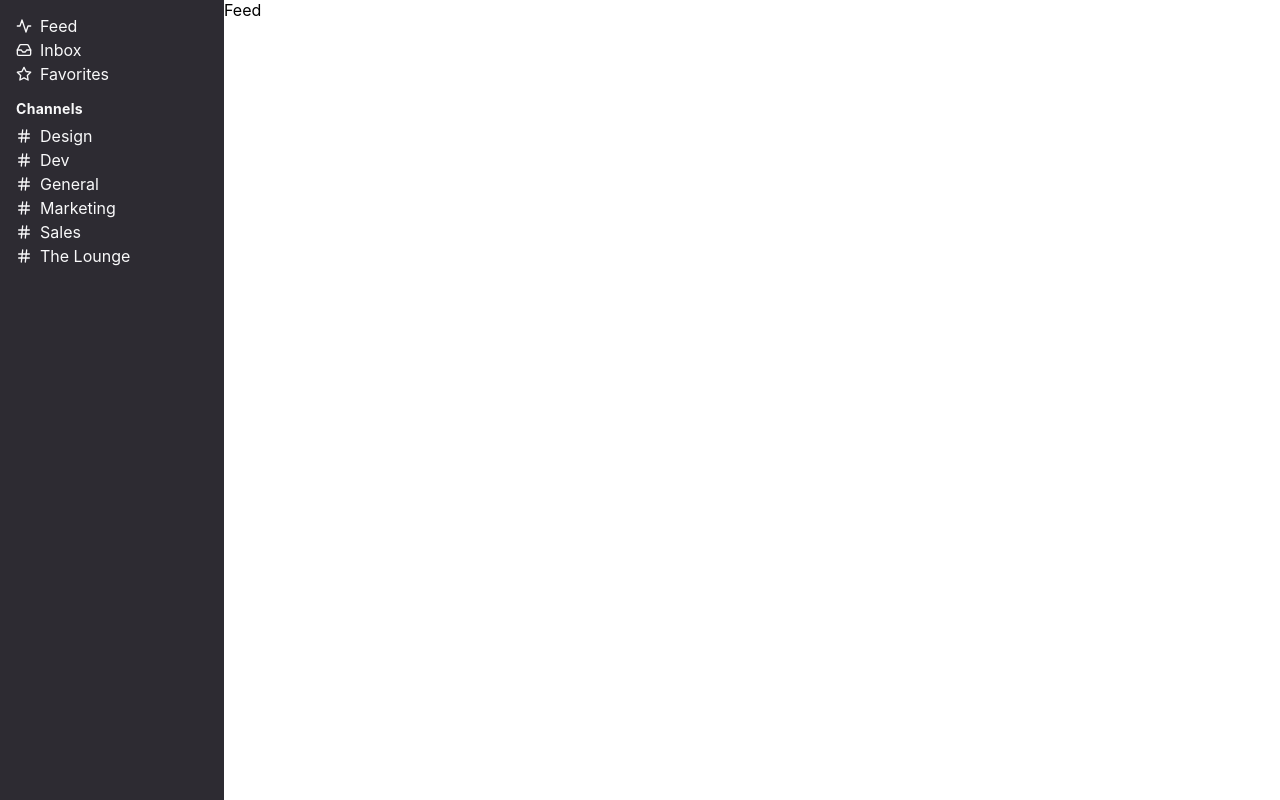
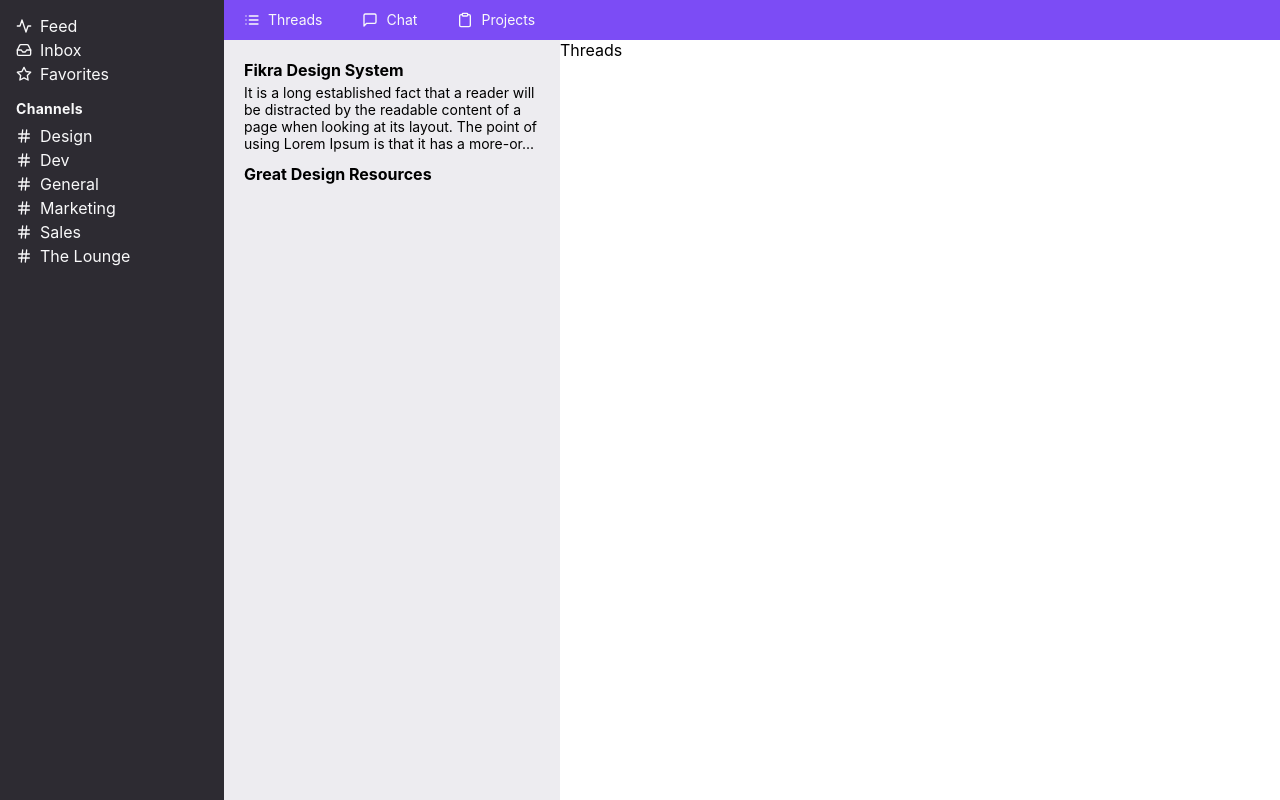
Before and after one commit to pjaws/fikra, a React (Create React App) app: page /ch/1/threads in a window 1280 px wide. Built offline with nearby package versions, Linux system fonts and the light colour scheme.

Commit message:
convert to react router, surprise! everything works now

```diff
--- a/package.json
+++ b/package.json
@@ -3,12 +3,12 @@
   "version": "0.1.0",
   "private": true,
   "dependencies": {
-    "@reach/router": "^1.2.1",
     "prop-types": "^15.7.2",
     "react": "^16.11.0",
     "react-dom": "^16.11.0",
     "react-feather": "^2.0.3",
     "react-markdown": "^4.2.2",
+    "react-router-dom": "^5.1.2",
     "react-scripts": "3.2.0",
     "rebass": "^4.0.6",
     "styled-components": "^4.4.0",
--- a/src/api/ThreadApi.js
+++ b/src/api/ThreadApi.js
@@ -22,4 +22,9 @@
   getByChannelId(id) {
     return this.find().filter((c) => c.channelId === id);
   },
+  get(id) {
+    const [thread] = this.find().filter((c) => c.id === id);
+
+    return thread;
+  },
 };
--- a/src/components/ChannelList.js
+++ b/src/components/ChannelList.js
@@ -2,7 +2,7 @@
 import PropTypes from 'prop-types';
 import styled from 'styled-components';
 import { Box, Heading } from 'rebass/styled-components';
-import { Link } from '@reach/router';
+import { NavLink } from 'react-router-dom';
 import { Hash } from 'react-feather';
 
 import theme from '../utils/theme';
@@ -53,12 +53,12 @@
       <List>
         {channels.map((channel) => (
           <ListItem key={channel.id}>
-            <Link to={`/ch/${channel.id}`}>
+            <NavLink to={`/ch/${channel.id}`}>
               <ListItemIcon mr={2}>
                 <Hash size={theme.fontSizes[2]} />
               </ListItemIcon>
               {channel.title}
-            </Link>
+            </NavLink>
           </ListItem>
         ))}
       </List>
--- a/src/components/SideNavbar.js
+++ b/src/components/SideNavbar.js
@@ -53,7 +53,6 @@
       updatedAt: PropTypes.string,
     }),
   ).isRequired,
-  setChannel: PropTypes.func.isRequired,
 };
 
 export default SideNavbar;
--- a/src/components/SideNavbarItem.js
+++ b/src/components/SideNavbarItem.js
@@ -1,7 +1,7 @@
 import React from 'react';
 import PropTypes from 'prop-types';
 import styled from 'styled-components';
-import { Link } from '@reach/router';
+import { Link } from 'react-router-dom';
 
 import theme from '../utils/theme';
 
@@ -44,7 +44,7 @@
 };
 
 SideNavbarItem.propTypes = {
-  Icon: PropTypes.element.isRequired,
+  Icon: PropTypes.func.isRequired,
   title: PropTypes.string.isRequired,
   url: PropTypes.string.isRequired,
 };
--- a/src/components/Thread.js
+++ b/src/components/Thread.js
@@ -1,42 +1,59 @@
-import React from 'react';
-import PropTypes from 'prop-types';
+import React, { useState, useEffect } from 'react';
 import styled from 'styled-components';
+import { useParams } from 'react-router-dom';
 import ReactMarkdown from 'react-markdown/with-html';
-import { Heading, Flex, Box } from 'rebass/styled-components';
+import { Heading } from 'rebass/styled-components';
+
+import ThreadApi from '../api/ThreadApi';
 
 const StyledThread = styled.article`
   grid-area: thread-main;
 `;
 
-function Thread({ thread }) {
+const Section = styled.section`
+  display: flex;
+  flex-flow: column nowrap;
+  justify-content: flex-start;
+  padding: ${(props) => props.theme.space[4]}px;
+`;
+
+const Main = styled.main`
+  margin-top: ${(props) => props.theme.space[2]}px;
+`;
+
+function Thread() {
+  const { threadId } = useParams();
+  const [thread, setThread] = useState([]);
+  const [error, setError] = useState('');
+
+  useEffect(() => {
+    const fetchThread = async () => {
+      try {
+        const nextThread = await ThreadApi.get(threadId);
+        setThread(nextThread);
+      } catch (e) {
+        setError(e);
+      }
+    };
+
+    fetchThread();
+  }, [threadId]);
+
   return (
     <StyledThread>
-      <Flex
-        as="section"
-        flexDirection="column"
-        flexWrap="nowrap"
-        justifyContent="flex-start"
-        p={4}
-      >
-        <header>
-          <Heading as="h1">{thread.title}</Heading>
-        </header>
-        <Box as="main" mt={2}>
-          <ReactMarkdown source={thread.body} escapeHtml={false} />
-        </Box>
-      </Flex>
+      {error && <div>{error}</div>}
+      {thread && (
+        <Section>
+          <header>
+            <Heading as="h1">{thread.title}</Heading>
+          </header>
+          <Main>
+            <ReactMarkdown source={thread.body} escapeHtml={false} />
+          </Main>
+        </Section>
+      )}
     </StyledThread>
   );
 }
 
-Thread.propTypes = {
-  thread: PropTypes.shape({
-    id: PropTypes.string,
-    title: PropTypes.string,
-    body: PropTypes.string,
-    createdAt: PropTypes.string,
-    updatedAt: PropTypes.string,
-  }).isRequired,
-};
-
 export default Thread;
--- a/src/components/ThreadList.js
+++ b/src/components/ThreadList.js
@@ -2,7 +2,7 @@
 import PropTypes from 'prop-types';
 import styled from 'styled-components';
 import { Box, Heading, Text } from 'rebass/styled-components';
-import { Link } from '@reach/router';
+import { Link } from 'react-router-dom';
 
 import theme from '../utils/theme';
 import Truncate from './Truncate';
@@ -35,14 +35,14 @@
   }
 `;
 
-function ThreadList({ threads }) {
+function ThreadList({ threads, channelId }) {
   return (
     <Container bg={theme.colors.grays[0]} p={3}>
       {threads && (
         <List>
           {threads.map((thread) => (
             <ListItem key={thread.id}>
-              <Link to={`/${thread.id}`}>
+              <Link to={`/ch/${channelId}/threads/${thread.id}`}>
                 <section>
                   <header>
                     <Heading as="h1" fontSize={2}>
@@ -74,6 +74,7 @@
       updatedAt: PropTypes.string,
     }),
   ).isRequired,
+  channelId: PropTypes.string.isRequired,
 };
 
 export default ThreadList;
--- a/src/components/TopNavbar.js
+++ b/src/components/TopNavbar.js
@@ -1,5 +1,6 @@
 import React from 'react';
 import styled from 'styled-components';
+import { useRouteMatch } from 'react-router-dom';
 import { List, MessageSquare, Clipboard } from 'react-feather';
 
 import theme from '../utils/theme';
@@ -16,11 +17,21 @@
 `;
 
 const TopNavbar = () => {
+  const match = useRouteMatch();
+
   return (
     <StyledTopNavbar>
-      <TopNavbarItem Icon={List} title="Threads" url="threads" />
-      <TopNavbarItem Icon={MessageSquare} title="Chat" url="chat" />
-      <TopNavbarItem Icon={Clipboard} title="Projects" url="projects" />
+      <TopNavbarItem Icon={List} title="Threads" url={`${match.url}/threads`} />
+      <TopNavbarItem
+        Icon={MessageSquare}
+        title="Chat"
+        url={`${match.url}/chat`}
+      />
+      <TopNavbarItem
+        Icon={Clipboard}
+        title="Projects"
+        url={`${match.url}/projects`}
+      />
     </StyledTopNavbar>
   );
 };
--- a/src/components/TopNavbarItem.js
+++ b/src/components/TopNavbarItem.js
@@ -1,19 +1,17 @@
 import React from 'react';
 import PropTypes from 'prop-types';
 import styled from 'styled-components';
-import { Link } from '@reach/router';
+import { NavLink } from 'react-router-dom';
 
 import theme from '../utils/theme';
 
-const NavbarItem = styled(Link)`
+const NavbarItem = styled(NavLink)`
   display: flex;
   align-items: center;
   margin-left: ${theme.space[4]}px;
   padding: 0 ${theme.space[1]}px;
   color: ${theme.colors.offwhite};
   text-decoration: none;
-  border-bottom: ${(props) =>
-    props.active ? `2px solid ${theme.colors.offwhite}` : 'none'};
 
   &:first-child {
     margin-left: ${theme.space[3]}px;
@@ -47,7 +45,7 @@
 };
 
 TopNavbarItem.propTypes = {
-  Icon: PropTypes.element.isRequired,
+  Icon: PropTypes.func.isRequired,
   title: PropTypes.string.isRequired,
   url: PropTypes.string.isRequired,
 };
--- a/src/layouts/AppLayout.js
+++ b/src/layouts/AppLayout.js
@@ -2,7 +2,7 @@
 import PropTypes from 'prop-types';
 import styled from 'styled-components';
 import { Box } from 'rebass/styled-components';
-import { Router } from '@reach/router';
+import { BrowserRouter as Router, Switch, Route } from 'react-router-dom';
 
 import SideNavbar from '../components/SideNavbar';
 import Feed from '../components/Feed';
@@ -20,13 +20,19 @@
 
 const AppLayout = ({ channels, ...rest }) => {
   return (
-    <StyledAppLayout data-testid="AppLayout" {...rest}>
-      <SideNavbar channels={channels} />
-      <Router>
-        <Feed default path="/feed" />
-        <ChannelLayout path="/ch/:channelId" />
-      </Router>
-    </StyledAppLayout>
+    <Router>
+      <StyledAppLayout data-testid="AppLayout" {...rest}>
+        <SideNavbar channels={channels} />
+        <Switch>
+          <Route exact path="/">
+            <Feed />
+          </Route>
+          <Route path="/ch/:channelId">
+            <ChannelLayout />
+          </Route>
+        </Switch>
+      </StyledAppLayout>
+    </Router>
   );
 };
 
--- a/src/layouts/ChannelLayout.js
+++ b/src/layouts/ChannelLayout.js
@@ -1,6 +1,11 @@
 import React from 'react';
-import PropTypes from 'prop-types';
-import { Router } from '@reach/router';
+import {
+  Switch,
+  Route,
+  Redirect,
+  useRouteMatch,
+  useParams,
+} from 'react-router-dom';
 import styled from 'styled-components';
 import { Box } from 'rebass/styled-components';
 
@@ -16,21 +21,25 @@
   height: 100%;
 `;
 
-const ChannelLayout = ({ channelId, ...rest }) => {
+const ChannelLayout = ({ ...props }) => {
+  const match = useRouteMatch();
+  const { channelId } = useParams();
+
   return (
-    <StyledChannelLayout data-testid="ChannelLayout" {...rest}>
-      <TopNavbar channelId={channelId} />
-      <Router>
-        <ThreadLayout default path={`/ch/${channelId}/threads`} />
+    <StyledChannelLayout data-testid="ChannelLayout" {...props}>
+      <TopNavbar />
+      <Switch>
+        <Route exact path={match.path}>
+          <Redirect to={`/ch/${channelId}/threads`} />
+        </Route>
+        <Route path={`${match.path}/threads`}>
+          <ThreadLayout />
+        </Route>
         {/* <ChatLayout path={`/ch/${channelId}/chat`} />
         <ProjectsLayout path={`/ch/${channelId}/projects`} /> */}
-      </Router>
+      </Switch>
     </StyledChannelLayout>
   );
 };
 
-ChannelLayout.propTypes = {
-  channelId: PropTypes.string.isRequired,
-};
-
 export default ChannelLayout;
--- a/src/layouts/ThreadLayout.js
+++ b/src/layouts/ThreadLayout.js
@@ -1,8 +1,9 @@
-import React from 'react';
+import React, { useState, useEffect } from 'react';
 import styled from 'styled-components';
 import { Box } from 'rebass';
-import { Router } from '@reach/router';
+import { Switch, Route, useParams, useRouteMatch } from 'react-router-dom';
 
+import ThreadApi from '../api/ThreadApi';
 import ThreadList from '../components/ThreadList';
 import ThreadsHome from '../components/ThreadsHome';
 import Thread from '../components/Thread';
@@ -16,13 +17,40 @@
 `;
 
 const ThreadLayout = () => {
+  const { channelId } = useParams();
+  const match = useRouteMatch();
+  const [threads, setThreads] = useState([]);
+  const [error, setError] = useState('');
+
+  useEffect(() => {
+    const fetchThreads = async () => {
+      try {
+        const nextThreads = await ThreadApi.getByChannelId(channelId);
+        setThreads(nextThreads);
+      } catch (e) {
+        setError(e);
+      }
+    };
+
+    fetchThreads();
+  }, [channelId]);
+
   return (
     <StyledThreadLayout data-testid="ThreadLayout">
-      <ThreadList />
-      <Router>
-        <ThreadsHome default path="/" />
-        <Thread path="/:threadId" />
-      </Router>
+      {error && <div>{error}</div>}
+      {threads && (
+        <>
+          <ThreadList threads={threads} channelId={channelId} />
+          <Switch>
+            <Route exact path={match.path}>
+              <ThreadsHome />
+            </Route>
+            <Route path={`${match.path}/:threadId`}>
+              <Thread />
+            </Route>
+          </Switch>
+        </>
+      )}
     </StyledThreadLayout>
   );
 };
```
Also changed, not shown: 1 other file (tests, documents, lock files or other folders).
